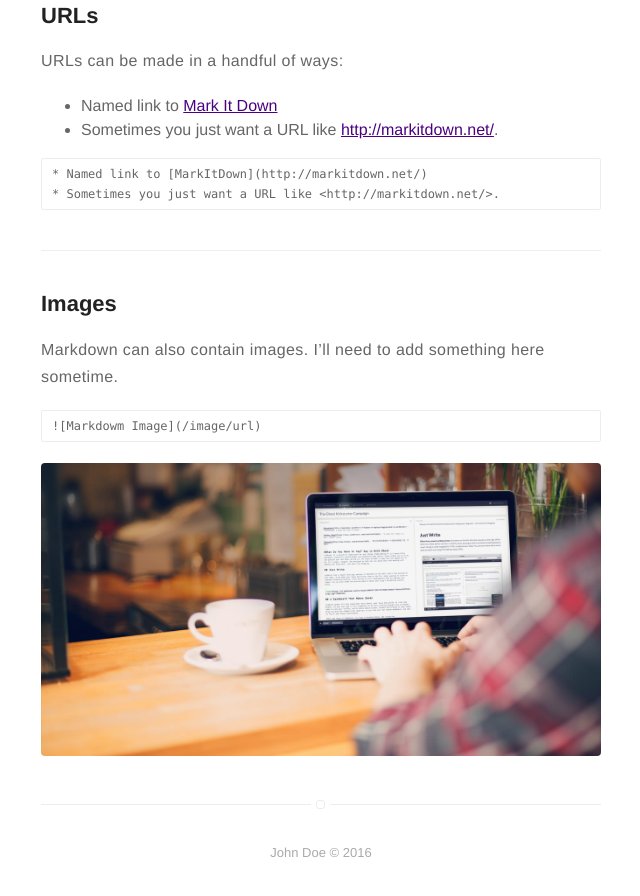
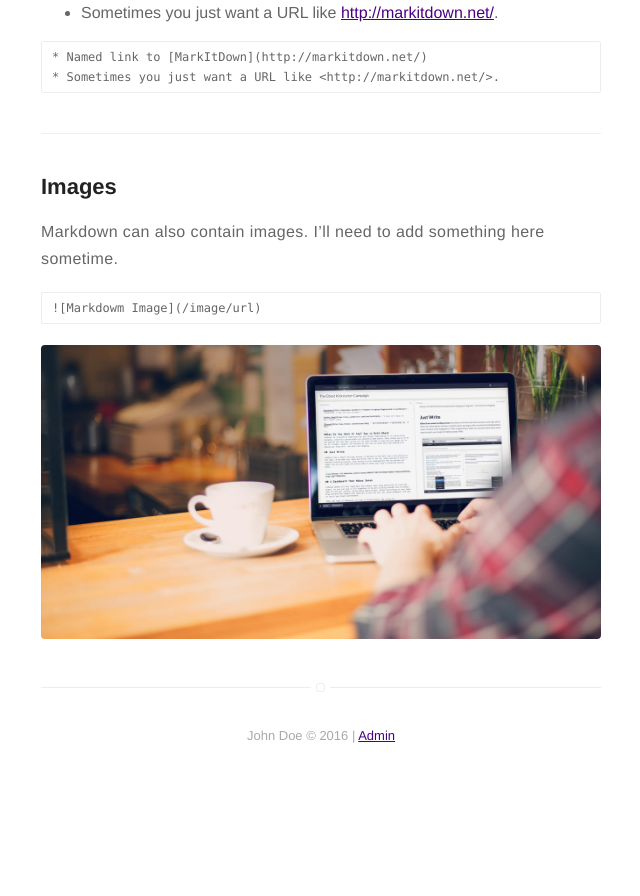
Before and after one commit to jekylledit/blog, a Jekyll site: the page built from _posts/2016-02-24-markdown-common-elements.md, in a window 1280 px wide and 900 px high, scrolled down 2180 px. Shown: the top 896 px of the window, without its empty margins (319-959 px from the left). Built offline with Jekyll 4.4.1, drawn with Linux system fonts in a browser that asks for light colours; after the commit the page ends 2963 px from its top, so only the background shows below that.

Commit message:
Jekylledit config elements in html

```diff
--- a/_layouts/page.html
+++ b/_layouts/page.html
@@ -23,5 +23,8 @@ layout: default
 {{content}}
 
 <footer class="footer-main">
-   {{ site.name }} © {{ site.time | date: '%Y' }}
+  {{ site.name }} © {{ site.time | date: '%Y' }} |
+  <a id="jekylledit-admin-btn" data-jekylledit-lang="en" data-jekylledit-repo="blog">
+    Admin
+  </a>
 </footer>
--- a/_layouts/post.html
+++ b/_layouts/post.html
@@ -16,4 +16,6 @@ layout: page
   {% endfor %}
 </div>
 
-{{content}}
+<article data-jekylledit-root>
+  {{content}}
+</article>
```
Lines whose indentation alone changed are shown as unchanged.
